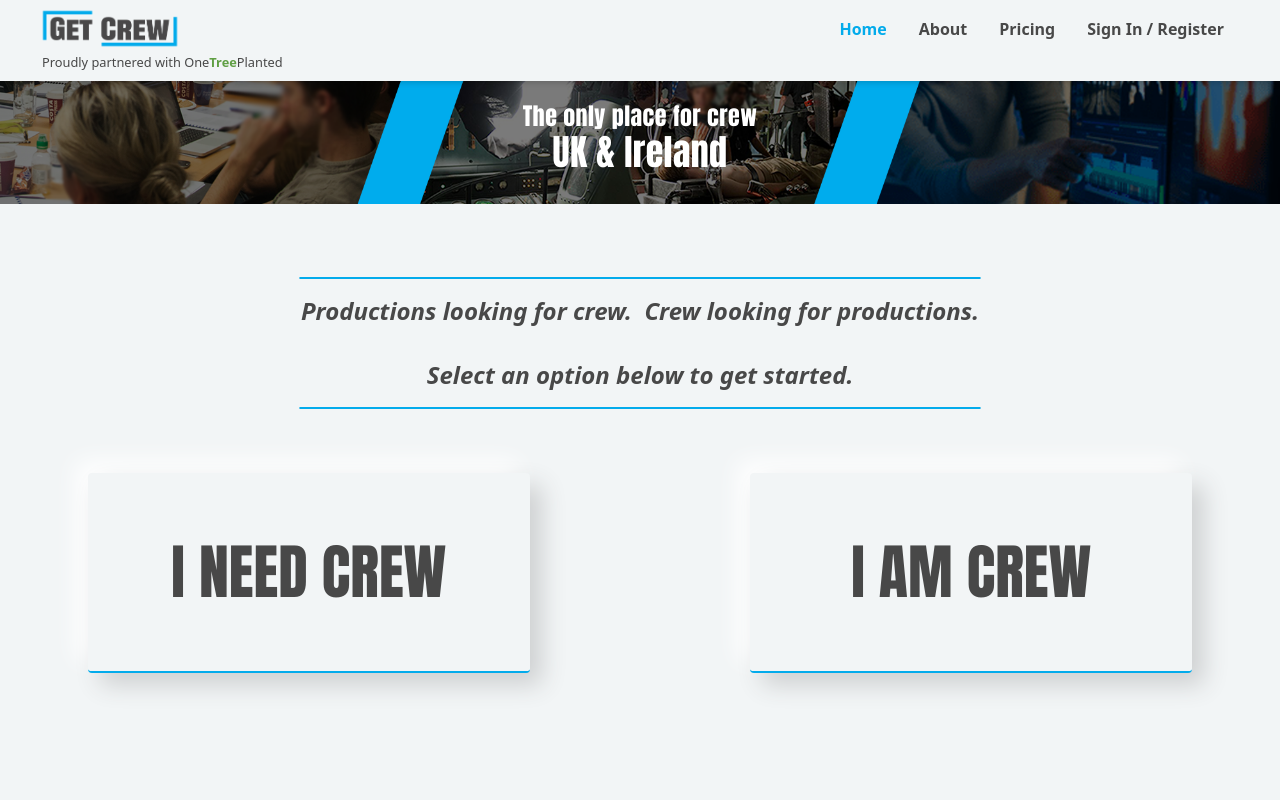
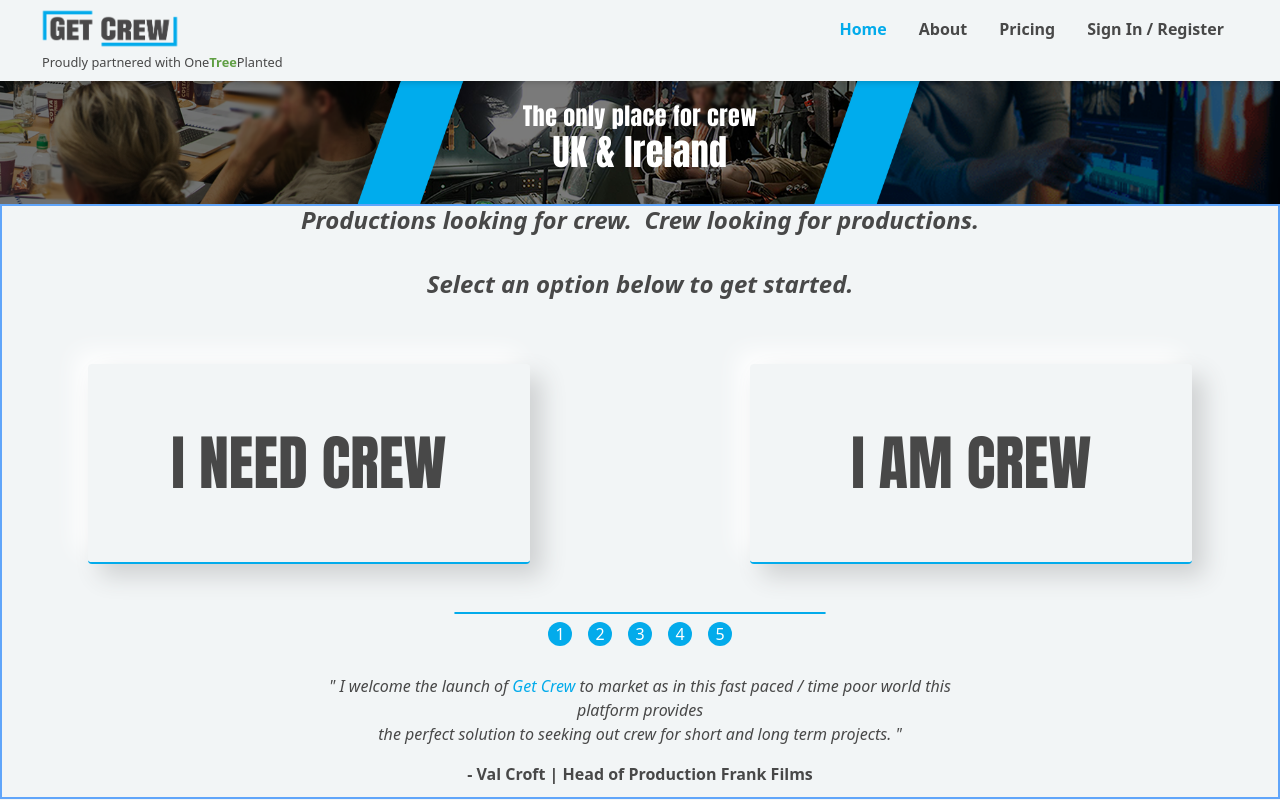
Before and after one commit to sdbxsdb/we-are-crew, a Next.js app: page / in a window 1280 px wide. Built offline with nearby package versions, Linux system fonts and the light colour scheme; no server answers; the database is empty.

Commit message:
before install carosel

```diff
--- a/pages/index.js
+++ b/pages/index.js
@@ -3,13 +3,12 @@ import styles from "../styles/Home.module.scss";
 import Banner from "../components/Banner";
 import LargeButton from "../components/LargeButton";
 import { useUser } from "../context/user";
-
+import Link from "next/link";
 
 export default function Home() {
   const { user } = useUser();
 
   const userEmail = user?.data?.user?.email;
-
 
   return (
     <div className={styles.container}>
@@ -22,11 +21,10 @@ export default function Home() {
         <div className="w-full hidden md:flex items-center justify-center absolute mt-12 font-bold text-2xl text-center  "></div>
       </div>
 
-
-      <div className="mt-8 md:mt-0 h-auto md:h-[calc(100vh-210px)] flex flex-col justify-center items-center w-full ">
-        <div className="hidden md:flex flex-col gap-x-8 gap-y-4 px-4 w-full  text-2xl font-bold justify-around max-w-[1200px] text-center pb-4">
-          <hr className="w-7/12 m-auto" />
-          <cite>
+      <div className="mt-8 md:mt-0 h-auto md:h-[calc(100vh-205px)] flex flex-col justify-center items-center w-full border-2 border-blue-400 overflow-scroll">
+        <div className="hidden md:flex flex-col gap-x-8 gap-y-4 px-4 w-full text-2xl font-bold justify-around max-w-[1200px] text-center ">
+          {/* <hr className="w-7/12 m-auto" /> */}
+          <cite className="py-4">
             <span className="">
               Productions looking for crew.  Crew looking for productions.{" "}
               <br />
@@ -34,16 +32,69 @@ export default function Home() {
             <br />
             Select an option below to get started.
           </cite>
-          <hr className="w-7/12 m-auto" />
+          {/* <hr className="w-7/12 m-auto" /> */}
         </div>
 
-        <div className="flex gap-x-4 gap-y-4 flex-col md:flex-row w-full md:justify-between items-center px-4 md:px-12 pb-8 md:py-12 max-w-[1200px] ">
+        <div className="flex gap-x-4 gap-y-4 flex-col md:flex-row w-full md:justify-between items-center px-4 md:px-12 pb-8 md:py-12 max-w-[1200px]">
           <LargeButton text="I need crew" link="/I-need-crew/depts" />
           <LargeButton
             text={`${userEmail ? "My Profile" : "I am Crew"}`}
             link="/my-crew"
           />
         </div>
+        <div className="w-1/2  max-w-[1200px] flex flex-col ">
+          <hr className="w-7/12 m-auto" />
+          <div className="slider my-2">
+            <Link href="#slide-1" scroll={false}>
+              <a>1</a>
+            </Link>
+            <Link href="#slide-2" scroll={false}>
+              <a>2</a>
+            </Link>
+            <Link href="#slide-3" scroll={false}>
+              <a>3</a>
+            </Link>
+            <Link href="#slide-4" scroll={false}>
+              <a>4</a>
+            </Link>
+            <Link href="#slide-5" scroll={false}>
+              <a>5</a>
+            </Link>
+
+            <div className="slides">
+              <div name="slide-1" id="slide-1">
+                <div>
+                  <cite>
+                    &#34; I welcome the launch of{" "}
+                    <span className="text-wearecrewBlue">Get Crew</span> to
+                    market as in this fast paced / time poor world this platform
+                    provides <br /> the perfect solution to seeking out crew for
+                    short and long term projects. &#34;
+                  </cite>
+                  <p className="font-bold mt-4">
+                    {" "}
+                    - Val Croft | Head of Production Frank Films
+                  </p>
+                </div>
+              </div>
+              <div name="slide-2" id="slide-2">
+              <div>
+                  <cite>
+                    &#34; This is what the industry has been missing.  I love how easy it is to use - <br /> so easy I&apos;ve been able to find and contact crew within 10sec of coming to the site. <br /> This will be my first port of call from now on.
+                  </cite>
+                  <p className="font-bold mt-4">
+                    {" "}
+                    - Some Person | Head of Production Somewhere
+                  </p>
+                </div>
+              </div>
+              <div id="slide-3">3</div>
+              <div id="slide-4">4</div>
+              <div id="slide-5">5</div>
+            </div>
+          </div>
+          <hr className="w-7/12 m-auto" />
+        </div>
       </div>
     </div>
   );
--- a/styles/globals.scss
+++ b/styles/globals.scss
@@ -823,3 +823,76 @@ box-shadow: 3px 4px 6px #ced0d1, -3px -4px 12px #ffffff;
   content: "   -";
   @apply text-wearecrewBlue hidden md:inline-block;
 }
+
+
+
+.slider {
+  // width: 300px;
+  text-align: center;
+  overflow: hidden;
+}
+
+.slides {
+  display: flex;
+  padding: 20px 0;
+  overflow-x: auto;
+  scroll-snap-type: x mandatory;
+
+  scroll-behavior: smooth;
+  -webkit-overflow-scrolling: touch;
+
+}
+// .slides::-webkit-scrollbar {
+//   width: 10px;
+//   height: 10px;
+// }
+.slides::-webkit-scrollbar-thumb {
+  background: black;
+  border-radius: 10px;
+}
+.slides::-webkit-scrollbar-track {
+  background: transparent;
+}
+.slides > div {
+  scroll-snap-align: start;
+  flex-shrink: 0;
+  width: 100%;
+  // height: 300px;
+  margin-right: 50px;
+
+  transform-origin: center center;
+  transform: scale(1);
+  transition: transform 0.5s;
+  position: relative;
+
+  display: flex;
+  justify-content: center;
+  align-items: center;
+
+}
+
+
+.slider > a {
+  display: inline-flex;
+  width: 1.5rem;
+  height: 1.5rem;
+  text-decoration: none;
+  align-items: center;
+  justify-content: center;
+  margin: 0 0 0.5rem 0;
+  position: relative;
+  @apply bg-wearecrewBlue text-white rounded-full mx-2;
+}
+.slider > a:active {
+  top: 1px;
+}
+.slider > a:focus {
+  @apply bg-wearecrewBlueNew
+}
+
+
+// @supports (scroll-snap-type) {
+//   .slider > a {
+//     display: block;
+//   }
+// }
```
Also changed, not shown: depts.json (+5 -2 lines).
